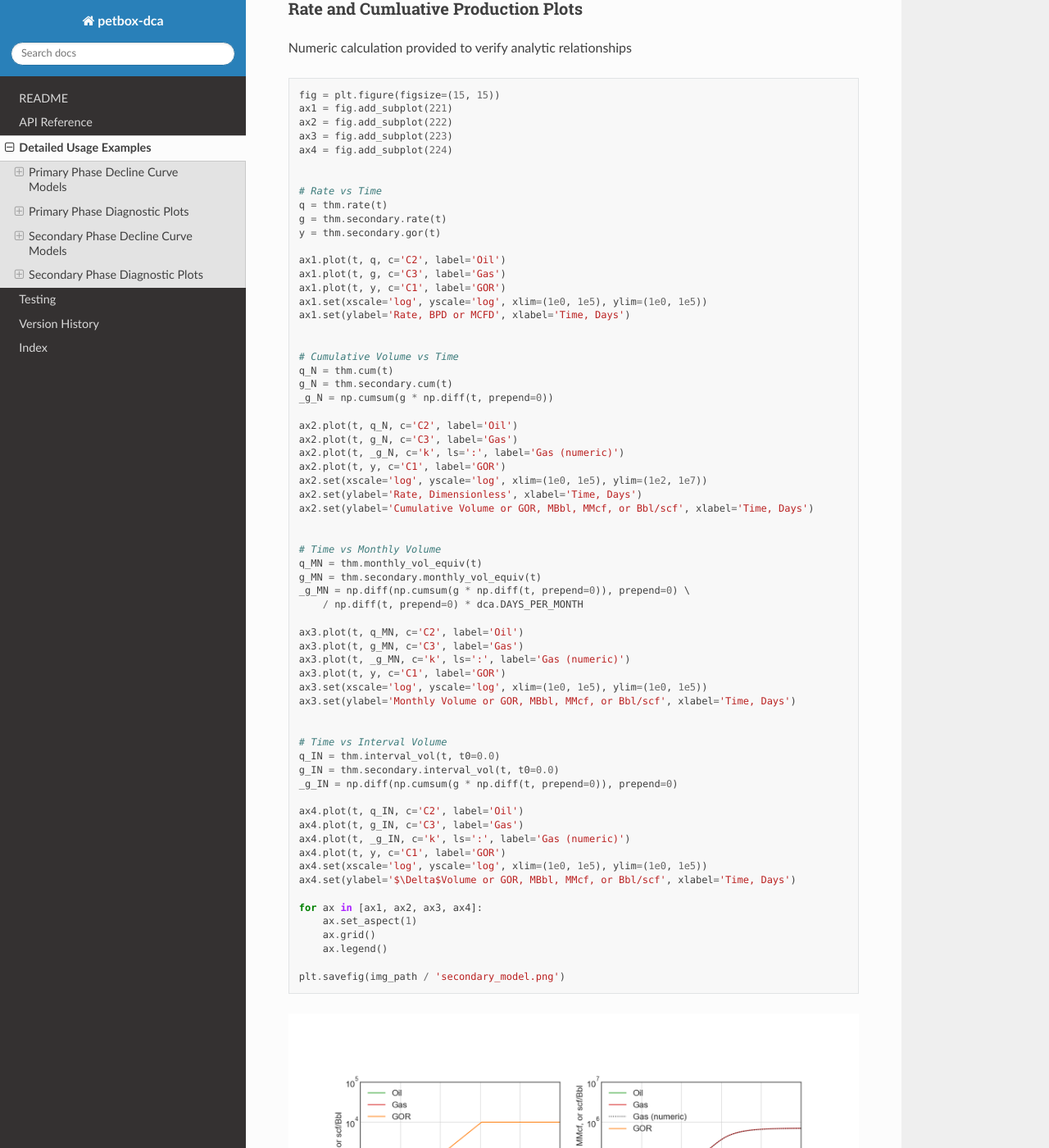
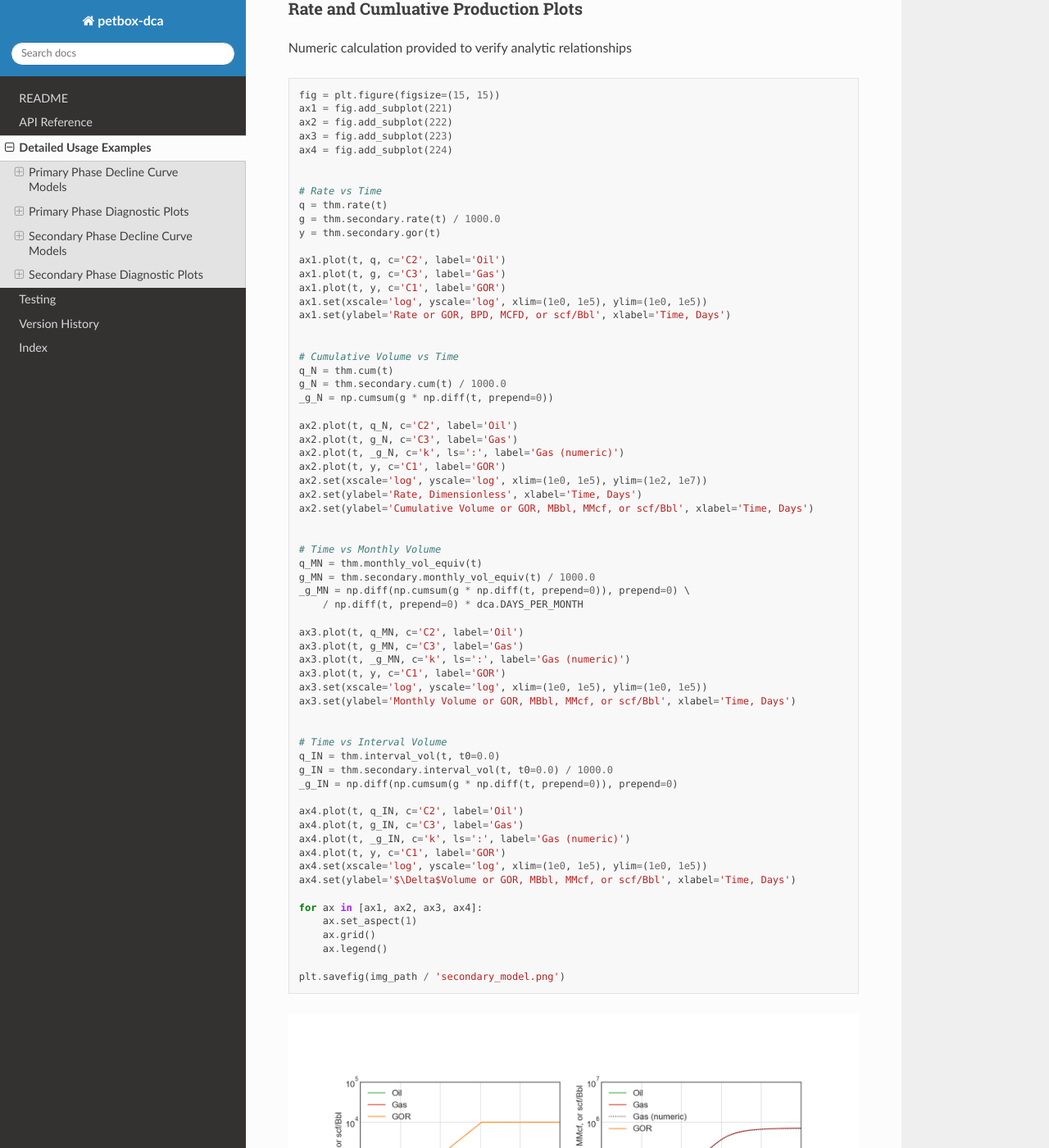
Before and after one commit to petbox-dev/dca, a Sphinx documentation site: the page built from docs/examples.rst, in a window 1280 px wide and 1400 px high, scrolled down 6237 px. Shown: the whole window at 82% size. Built offline with Sphinx 7.4.7 and the Read the Docs theme 2.0.0, drawn with Linux system fonts in a browser that asks for light colours; the version number could not be read and is left out; some of the changed text lies outside the part shown.

Commit message:
fix mypy errors
Signed-off-by: David Fulford <dfulford@eivcapital.com>

```diff
--- a/docs/examples.rst
+++ b/docs/examples.rst
@@ -116,7 +116,7 @@
     D_ple = ple.D(t)
     b_ple = ple.b(t)
     beta_ple = ple.beta(t)
-    N_ple *= data_N[-1] /  ple.cum(data_t[-1])
+    N_ple *= data_N[-1] / ple.cum(data_t[-1])
 
 
 Stretched Exponential
@@ -300,19 +300,19 @@
 
     # Rate vs Time
     q = thm.rate(t)
-    g = thm.secondary.rate(t)
+    g = thm.secondary.rate(t) / 1000.0
     y = thm.secondary.gor(t)
 
     ax1.plot(t, q, c='C2', label='Oil')
     ax1.plot(t, g, c='C3', label='Gas')
     ax1.plot(t, y, c='C1', label='GOR')
     ax1.set(xscale='log', yscale='log', xlim=(1e0, 1e5), ylim=(1e0, 1e5))
-    ax1.set(ylabel='Rate, BPD or MCFD', xlabel='Time, Days')
+    ax1.set(ylabel='Rate or GOR, BPD, MCFD, or scf/Bbl', xlabel='Time, Days')
 
 
     # Cumulative Volume vs Time
     q_N = thm.cum(t)
-    g_N = thm.secondary.cum(t)
+    g_N = thm.secondary.cum(t) / 1000.0
     _g_N = np.cumsum(g * np.diff(t, prepend=0))
 
     ax2.plot(t, q_N, c='C2', label='Oil')
@@ -321,12 +321,12 @@
     ax2.plot(t, y, c='C1', label='GOR')
     ax2.set(xscale='log', yscale='log', xlim=(1e0, 1e5), ylim=(1e2, 1e7))
     ax2.set(ylabel='Rate, Dimensionless', xlabel='Time, Days')
-    ax2.set(ylabel='Cumulative Volume or GOR, MBbl, MMcf, or Bbl/scf', xlabel='Time, Days')
+    ax2.set(ylabel='Cumulative Volume or GOR, MBbl, MMcf, or scf/Bbl', xlabel='Time, Days')
 
 
     # Time vs Monthly Volume
     q_MN = thm.monthly_vol_equiv(t)
-    g_MN = thm.secondary.monthly_vol_equiv(t)
+    g_MN = thm.secondary.monthly_vol_equiv(t) / 1000.0
     _g_MN = np.diff(np.cumsum(g * np.diff(t, prepend=0)), prepend=0) \
         / np.diff(t, prepend=0) * dca.DAYS_PER_MONTH
 
@@ -335,12 +335,12 @@
     ax3.plot(t, _g_MN, c='k', ls=':', label='Gas (numeric)')
     ax3.plot(t, y, c='C1', label='GOR')
     ax3.set(xscale='log', yscale='log', xlim=(1e0, 1e5), ylim=(1e0, 1e5))
-    ax3.set(ylabel='Monthly Volume or GOR, MBbl, MMcf, or Bbl/scf', xlabel='Time, Days')
+    ax3.set(ylabel='Monthly Volume or GOR, MBbl, MMcf, or scf/Bbl', xlabel='Time, Days')
 
 
     # Time vs Interval Volume
     q_IN = thm.interval_vol(t, t0=0.0)
-    g_IN = thm.secondary.interval_vol(t, t0=0.0)
+    g_IN = thm.secondary.interval_vol(t, t0=0.0) / 1000.0
     _g_IN = np.diff(np.cumsum(g * np.diff(t, prepend=0)), prepend=0)
 
     ax4.plot(t, q_IN, c='C2', label='Oil')
@@ -348,7 +348,7 @@
     ax4.plot(t, _g_IN, c='k', ls=':', label='Gas (numeric)')
     ax4.plot(t, y, c='C1', label='GOR')
     ax4.set(xscale='log', yscale='log', xlim=(1e0, 1e5), ylim=(1e0, 1e5))
-    ax4.set(ylabel='$\Delta$Volume or GOR, MBbl, MMcf, or Bbl/scf', xlabel='Time, Days')
+    ax4.set(ylabel='$\Delta$Volume or GOR, MBbl, MMcf, or scf/Bbl', xlabel='Time, Days')
 
     for ax in [ax1, ax2, ax3, ax4]:
         ax.set_aspect(1)
@@ -375,7 +375,7 @@
     # D-parameter vs Time
     q_D = thm.D(t)
     g_D = thm.secondary.D(t)
-    _g_D = -np.gradient(np.log(thm.secondary.rate(t)), t)
+    _g_D = -np.gradient(np.log(thm.secondary.rate(t) / 1000.0), t)
 
     ax1.plot(t, q_D, c='C2', label='Oil')
     ax1.plot(t, g_D, c='C3', label='Gas')
```
Also changed, not shown: other parts of docs/examples.rst (+1 -1 lines), .travis.yml, 1 other file.
